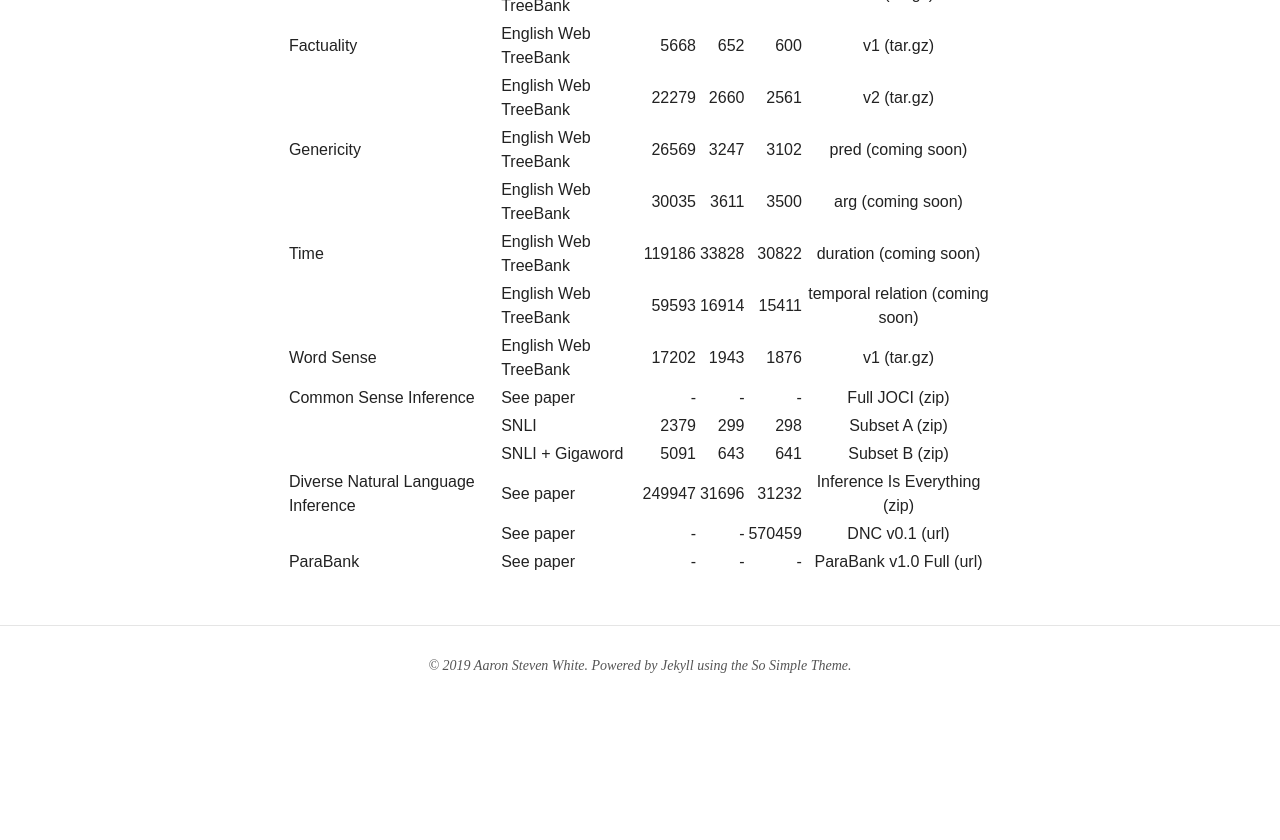
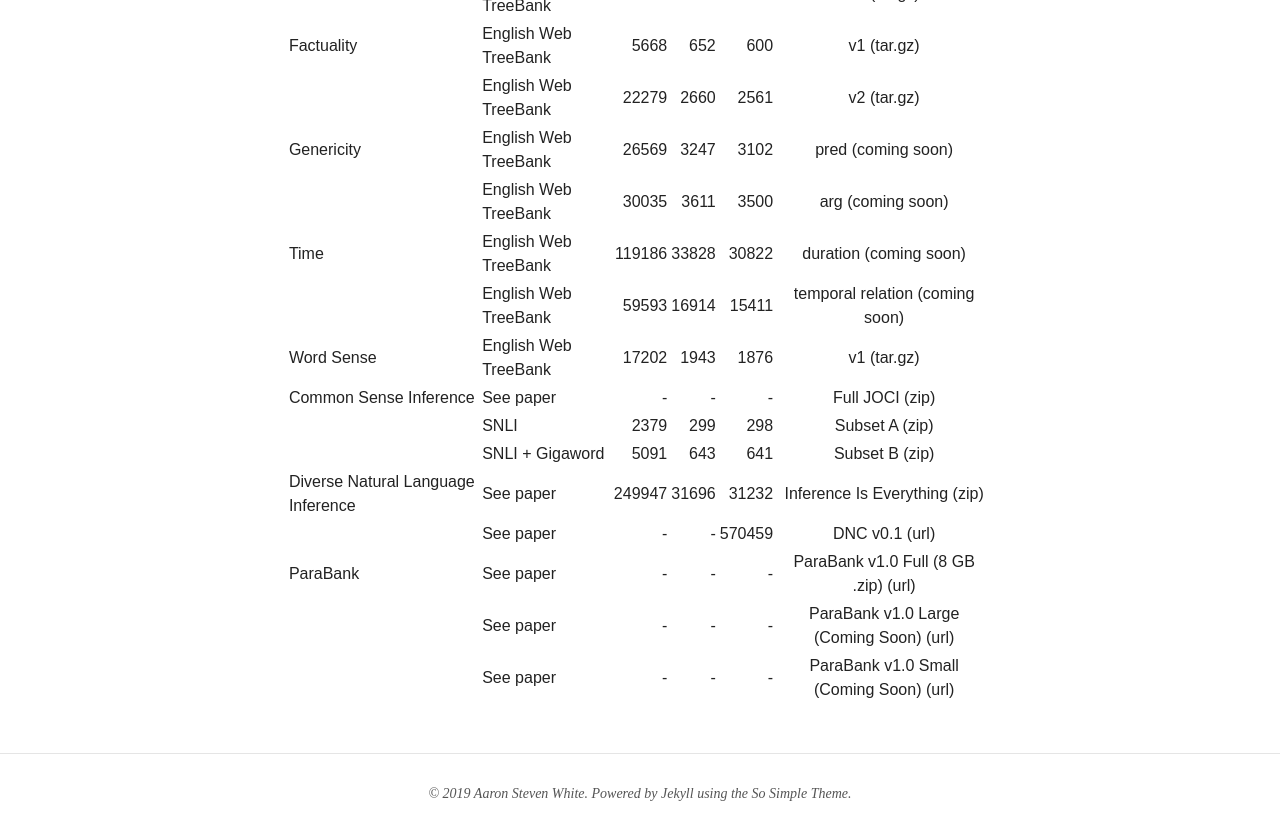
Before and after one commit to decompositional-semantics-initiative/decompositional-semantics-initiative.github.io, a Jekyll site: the page built from data/index.md, in a window 1280 px wide and 900 px high, scrolled down 661 px. Shown: the top 840 px of the window. Built offline with Jekyll 4.4.1, drawn with Linux system fonts in a browser that asks for light colours; nearby versions of some CDN libraries; before the commit the page ends 1433 px from its top, so only the background shows below that.

Commit message:
Update projects.yml

```diff
--- a/_data/projects.yml
+++ b/_data/projects.yml
@@ -148,10 +148,24 @@ parabank:
   title: ParaBank
   url: parabank/
   datasets:
-    - name: ParaBank v1.0 Full
+    - name: ParaBank v1.0 Full (8 GB .zip)
       filetype: url
       corpus: See paper
-      url: TBA
+      url: http://cs.jhu.edu/~vandurme/data/parabank-1.0-full.zip
       trainsize: "-"
       devsize: "-"
       testsize: "-"
+    - name: ParaBank v1.0 Large (Coming Soon)
+      filetype: url
+      corpus: See paper
+      url: TBD
+      trainsize: "-"
+      devsize: "-"
+      testsize: "-"
+    - name: ParaBank v1.0 Small (Coming Soon)
+      filetype: url
+      corpus: See paper
+      url: TBD
+      trainsize: "-"
+      devsize: "-"
+      testsize: "-"
```
